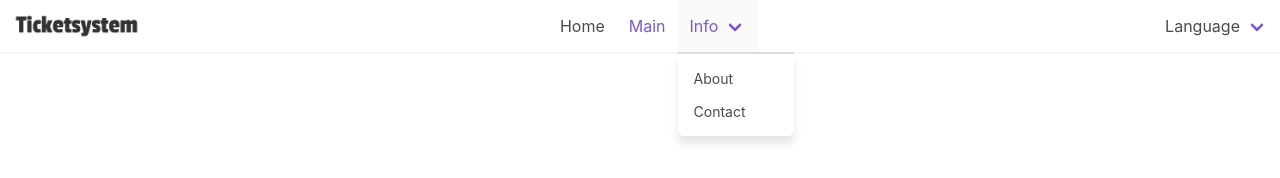
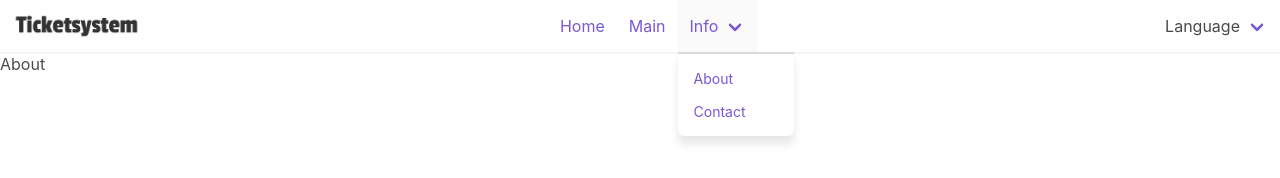
Before and after one commit to WilhelmKkampelmann/ticketsystem3.0, a Vue app: page /about in a window 1280 px wide. Both pictures are taken after a click on the link "Info". Shown: the top 178 px of the page. Built offline with nearby package versions, Linux system fonts and the light colour scheme.

Commit message:
lazy loading

```diff
--- a/src/components/Header.vue
+++ b/src/components/Header.vue
@@ -5,13 +5,19 @@
         <img src="@/assets/logo.png" /> </b-navbar-item
     ></template>
     <template slot="start" >
-      <b-navbar-item href="#"> Home </b-navbar-item>
+      <b-navbar-item href="#">
+        <router-link :to="{ path: '/'}">Home</router-link>
+      </b-navbar-item>
       <b-navbar-item href="#">
         <router-link :to="{ path: '/main'}">Main</router-link>
       </b-navbar-item>
       <b-navbar-dropdown hoverable label="Info">
-        <b-navbar-item href="#"> About </b-navbar-item>
-        <b-navbar-item href="#"> Contact </b-navbar-item>
+        <b-navbar-item href="#">
+          <router-link :to="{ path: '/about'}">About</router-link>
+        </b-navbar-item>
+        <b-navbar-item href="#">
+          <router-link :to="{ path: '/contact'}">Contact</router-link>
+        </b-navbar-item>
       </b-navbar-dropdown>
     </template>
     <template slot="end">
--- a/src/router/index.js
+++ b/src/router/index.js
@@ -1,13 +1,29 @@
 import Vue from 'vue';
 import VueRouter from 'vue-router';
+import Home from '../views/Home.vue';
 
 Vue.use(VueRouter);
 
 const routes = [
   {
+    path: '/',
+    name: 'Home',
+    component: Home,
+  },
+  {
     path: '/main',
     name: 'Main',
     component: () => import('../views/Main.vue'),
+  },
+  {
+    path: '/about',
+    name: 'About',
+    component: () => import('../views/About.vue'),
+  },
+  {
+    path: '/contact',
+    name: 'Contact',
+    component: () => import('../views/Contact.vue'),
   },
 ];
 
--- /dev/null
+++ b/src/views/About.vue
@@ -0,0 +1,14 @@
+<template>
+<div>
+    <h3>About</h3>
+</div>
+</template>
+
+<script>
+export default {
+  name: 'About',
+};
+</script>
+
+<style scoped>
+</style>
--- /dev/null
+++ b/src/views/Contact.vue
@@ -0,0 +1,14 @@
+<template>
+<div>
+    <h3>Contact</h3>
+</div>
+</template>
+
+<script>
+export default {
+  name: 'Contact',
+};
+</script>
+
+<style scoped>
+</style>
--- /dev/null
+++ b/src/views/Home.vue
@@ -0,0 +1,14 @@
+<template>
+<div>
+    <h3>Home</h3>
+</div>
+</template>
+
+<script>
+export default {
+  name: 'Home',
+};
+</script>
+
+<style scoped>
+</style>
```
